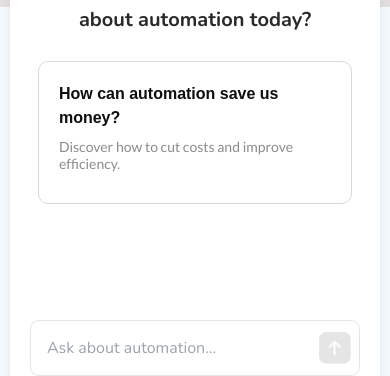
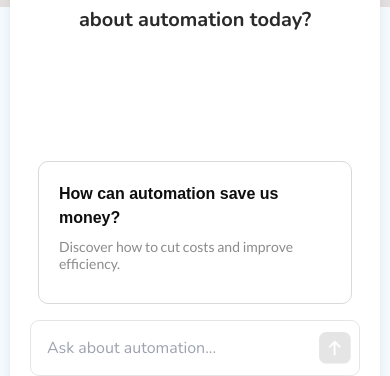
Before and after one commit to anonfaded/dotwebv3, a Next.js app: page /en in a window 390 px wide. Shown: the part 793-1169 px from the top of the page. Built offline with nearby package versions, Linux system fonts and the light colour scheme; grey boxes are pictures that could not be loaded.

Commit message:
refactor ChatBox: adjust visibility of pre-prompt cards for improved mobile experience

```diff
--- a/src/components/ui/ChatBox.tsx
+++ b/src/components/ui/ChatBox.tsx
@@ -187,7 +187,6 @@ export default function ChatBox() {
           <div className="flex-1 px-3 sm:px-[clamp(6px,1.5vw,12px)] lg:px-[clamp(8px,2vw,14px)] bg-white rounded-b-lg flex flex-col h-full overflow-hidden">
             {/* Increased padding on mobile */}
             {/* Chat Messages */}
-            {/* Gap/Bottom margin below the message and above the input section */}
             <div
               ref={chatContainerRef}
               className="flex-grow overflow-y-auto scroll-smooth mb-4"
@@ -214,14 +213,12 @@ export default function ChatBox() {
                     What do you want to know about automation today?
                   </p>
 
-                  {/* Pre-prompt Cards - Show only 2 on mobile */}
-                  <div className="grid grid-cols-1 lg:grid-cols-2 gap-x-3 gap-y-4 mb-4 sm:mb-[clamp(10px,1.8vw,12px)] w-full max-w-full sm:max-w-[1008px] mx-auto overflow-hidden px-4 sm:px-4">
-                    {/* Increased spacing and width for mobile */}
-
-                    {/* Card 1 - Increased height and padding for mobile */}
+                  {/* Pre-prompt Cards - Show only on desktop */}
+                  <div className="hidden lg:grid grid-cols-2 gap-x-3 gap-y-4 mb-4 sm:mb-[clamp(10px,1.8vw,12px)] w-full max-w-full sm:max-w-[1008px] mx-auto overflow-hidden px-4 sm:px-4">
+                    {/* All cards except Card 1 */}
                     <div
                       className="pre-prompt-card block bg-white border border-[#D9D9D9] rounded-[10.01px] p-4 sm:p-[clamp(4px,0.8vw,8px)] h-auto min-h-[95px] sm:h-[clamp(75px,5.6vw,85px)] w-full relative transition-all duration-300 hover:border-gray-400 hover:shadow-md cursor-pointer flex-col justify-center group"
-                      onClick={() => handlePrePromptClick("How can automation save us money?")}
+onClick={() => handlePrePromptClick("How can automation save us money?")}
                     >
                       <h4 className="font-nunito-sans text-base sm:text-[clamp(14px,1.2vw,16.02px)] font-bold leading-normal sm:leading-[clamp(18px,1.4vw,24.03px)] text-[#0E0E0E] mb-2 pt-1 sm:pt-3 pl-1 sm:pl-2">
                         {/* Increased font size and margin for mobile */}
@@ -310,6 +307,23 @@ export default function ChatBox() {
                 </div>
               )}
             </div>
+
+            {/* Mobile Card 1 - Only show on mobile above input */}
+            {isInitialView && (
+              <div className="lg:hidden w-full px-4 mb-4">
+                <div
+                  className="pre-prompt-card block bg-white border border-[#D9D9D9] rounded-[10.01px] p-4 h-auto min-h-[95px] w-full relative transition-all duration-300 hover:border-gray-400 hover:shadow-md cursor-pointer flex-col justify-center group"
+                  onClick={() => handlePrePromptClick("How can automation save us money?")}
+                >
+                  <h4 className="font-nunito-sans text-base font-bold leading-normal text-[#0E0E0E] mb-2 pt-1 pl-1">
+                    How can automation save us money?
+                  </h4>
+                  <p className="font-lato text-sm font-normal leading-tight text-[#8C8C8C] mt-1 pl-1">
+                    Discover how to cut costs and improve efficiency.
+                  </p>
+                </div>
+              </div>
+            )}
 
             {/* Input Field - Improved for mobile */}
             <div className="relative mb-3 sm:mb-[clamp(6px,1.2vw,10px)] px-2 sm:px-4">
```
